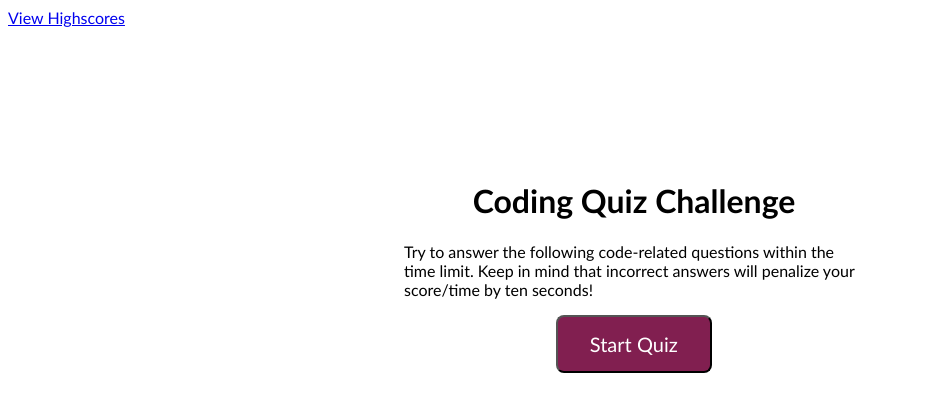
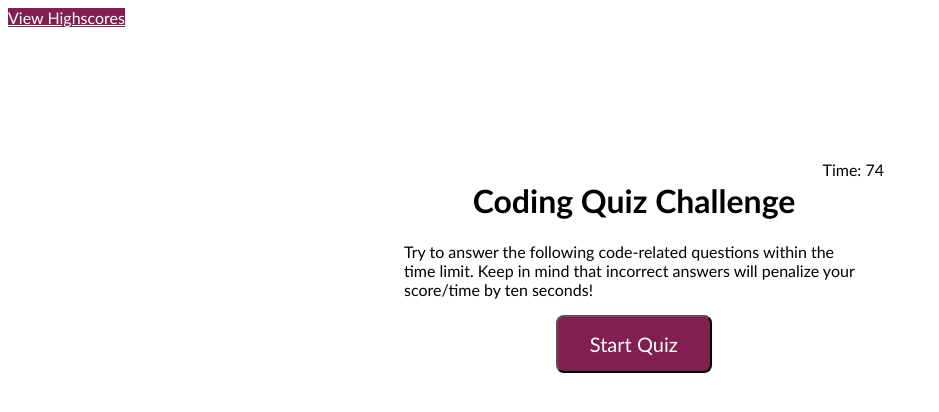
Before and after one commit to sarsieg/Web-APIs-Code-Quiz, a plain HTML site: page index.html in a window 1280 px wide. Both pictures are taken after a click on the button "Start Quiz". Shown: the whole page, without its empty margins (0-939 px from the left). Drawn offline with Linux system fonts and the light colour scheme.

Commit message:
added event listener to trigger timer button when clicked on then show the user a clock counting down

```diff
--- a/assets/style.css
+++ b/assets/style.css
@@ -40,7 +40,14 @@
 }
 
 body {
+
     font-family: 'Trebuchet MS', 'Lucida Sans Unicode', 'Lucida Grande', 'Lucida Sans', Arial, sans-serif;
+}
+
+a {
+    color:white;
+    font-family: 'Trebuchet MS', 'Lucida Sans Unicode', 'Lucida Grande', 'Lucida Sans', Arial, sans-serif;
+    background-color: rgb(129, 31, 80);
 }
 
 #clear {
@@ -118,8 +125,7 @@ left: 20%;
 
 a {
 margin-left: 20%;
-font-family: 'Trebuchet MS', 'Lucida Sans Unicode', 'Lucida Grande', 'Lucida Sans', Arial, sans-serif;
-background-color: rgb(129, 31, 80);
+
 }
 #goBack {
 
--- a/questions.js
+++ b/questions.js
@@ -1,4 +1,4 @@
-// Var with array and object for questions
+// Let with array and object for questions
 let questions = [
     {
         title: "Commonly used data types DO NOT include:",
@@ -37,3 +37,30 @@ let currentTime = document.querySelector("#currentTime");
 let timer = document.querySelector("#startTime");
 let questionsDiv = document.querySelector("#questionsDiv");
 let wrapper = document.querySelector("#wrapper");
+
+// Shows the seconds left is 15 seconds per question:
+let secondsLeft = 76;
+// Holds interval time
+let holdInterval = 0;
+// Holds penalty time
+let penalty = 10;
+// Creates new element
+let ulCreate = document.createElement("ul");
+
+// Added to trigger timer on button, then shows user a display on the screen
+timer.addEventListener("click", function () {
+    // Checking zero because it's initially set to zero
+    if (holdInterval === 0) {
+        holdInterval = setInterval(function () {
+            secondsLeft--;
+            currentTime.textContent = "Time: " + secondsLeft;
+
+            if (secondsLeft <= 0) {
+                clearInterval(holdInterval);
+                allDone();
+                currentTime.textContent = "Time's up!";
+            }
+        }, 1000);
+    }
+    render(questionIndex);
+});
```
